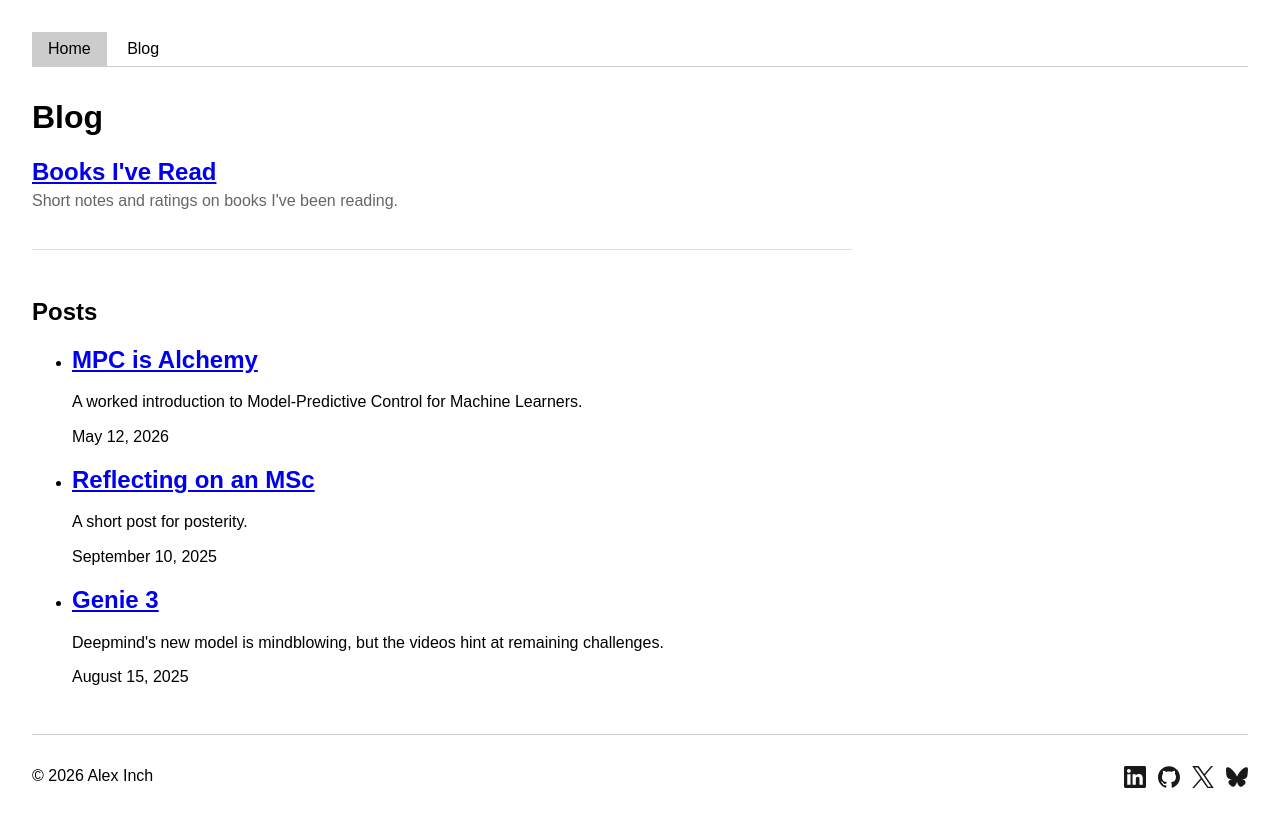
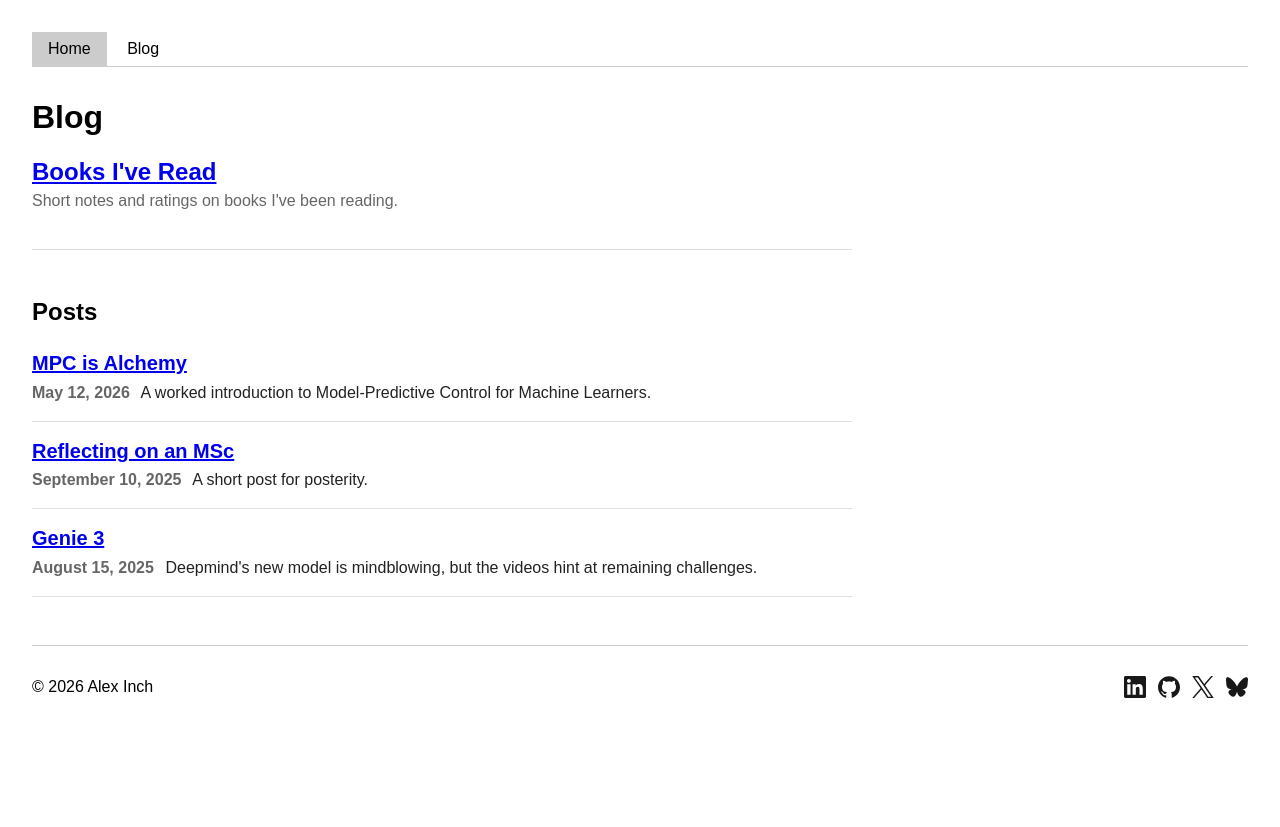
Before and after one commit to foty-hub/foty-hub.github.io, a Jekyll site: the page built from blog.md, in a window 1280 px wide. Shown: the top 827 px of the page. Built offline with Jekyll 4.4.1, drawn with Linux system fonts in a browser that asks for light colours.

Commit message:
more styling

```diff
--- a/blog.md
+++ b/blog.md
@@ -16,13 +16,13 @@
 {% assign visible_posts = site.posts | where_exp: "post", "post.draft != true" %}
 {% assign listed_posts = visible_posts | where_exp: "post", "post.featured != true" %}
 
-  <ul>
   {% for post in listed_posts %}
-    <li>
-      <h2><a href="{{ post.url | relative_url }}">{{ post.title }}</a></h2>
-      <p>{{ post.subtitle }}</p>
-      <p>{{ post.date | date: "%B %d, %Y" }}</p>
-    </li>
+    <article class="blog-post-listing">
+      <h3><a href="{{ post.url | relative_url }}">{{ post.title }}</a></h3>
+      <p class="blog-post-summary">
+        <time class="blog-post-date" datetime="{{ post.date | date_to_xmlschema }}">{{ post.date | date: "%B %-d, %Y" }}</time>
+        {% if post.subtitle %}<span>{{ post.subtitle }}</span>{% endif %}
+      </p>
+    </article>
   {% endfor %}
-  </ul>
 </section>
```
Also changed, not shown: favicon/favicon.svg.
